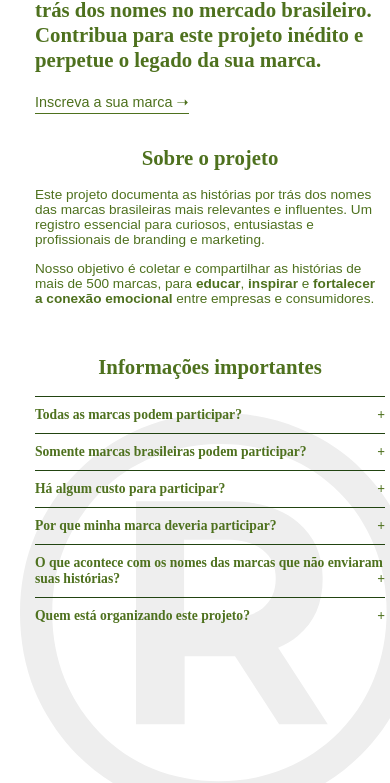
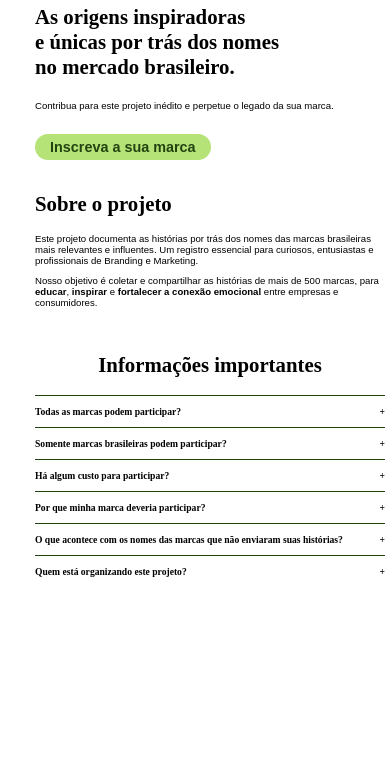
Before and after one commit to themaxine/naming, a plain HTML site: page index.html in a window 390 px wide. Shown: the part 61-844 px from the top of the page. Drawn offline with Linux system fonts and the light colour scheme; a web font is replaced by a local one.

Commit message:
Add files via upload
teste 2

```diff
--- a/index.html
+++ b/index.html
@@ -17,17 +17,25 @@
             <a href="#contato">Contato</a>
             <a href="#inscricao">Inscrição</a>
         </nav> -->
+    <a href="index.html">
+
+    </a>
+    <!-- Outros elementos do header, como navegação, podem vir aqui -->
     </header>
     <main>
+
         <div class="bottom-gradient"></div>
         <div class="content">
-            <h1>As origens inspiradoras e únicas por trás dos nomes no mercado brasileiro.<br>Contribua para este projeto inédito e perpetue o legado da sua marca.</h1>
-            <a href="#inscricao" class="cta"> Inscreva a sua marca ➝</a>
+            <img src="flag.svg" alt="Logo do Projeto" class="logo">
+            <h1>As origens inspiradoras <br>e únicas por trás dos nomes <br>no mercado brasileiro.</h1>
+            <p>Contribua para este projeto inédito e perpetue o legado da sua marca.</p>
+            <br>
+            <a href="#inscricao" class="cta"> Inscreva a sua marca</a>
         </div>
         <br>
         <div id="about">
             <h2>Sobre o projeto</h2>
-            <p>Este projeto documenta as histórias por trás dos nomes das marcas brasileiras mais relevantes e influentes. Um registro essencial para curiosos, entusiastas e profissionais de branding e marketing.</p>
+            <p>Este projeto documenta as histórias por trás dos nomes das marcas brasileiras mais relevantes e influentes. Um registro essencial para curiosos, entusiastas e profissionais de Branding e Marketing.</p>
             <p>Nosso objetivo é coletar e compartilhar as histórias de mais de 500 marcas, para <b>educar</b>, <b>inspirar</b> e <b>fortalecer a conexão emocional</b> entre empresas e consumidores.</p>
         </div>
         <br>
--- a/styles.css
+++ b/styles.css
@@ -3,12 +3,13 @@ body {
     margin: auto;
     padding: 40px;
     background-color: white;
-    color: #4e711e;
-    background-image: url('R.svg');
+    /* color: #4e711e; */
+    color: black;
+    /* background-image: url('R.svg');
     background-repeat: no-repeat;
     background-position: calc(100% + 30px) calc(100% + 30px);
     background-attachment: fixed;
-    background-size: 400px auto;
+    background-size: 400px auto; */
     display: flex;
     justify-content: center;
     align-items: center;
@@ -18,6 +19,12 @@ body {
 /* Cabeçalho */
 header {
     padding: 0px;
+
+}
+
+.logo {
+    width: 40px; /* Ajuste o tamanho conforme necessário */
+    height: auto; /* Mantém a proporção do logo */
 }
 
 nav a {
@@ -33,19 +40,20 @@ main {
     position: relative;
     align-items: center;
     width: 100%;
-    max-width: 800px;
+    max-width: 900px;
 }
 
 a {
     font-size: 18px;
     font-weight: 300;
-    color: #4e711e;
+    /* color: #4e711e; */
+    color: black;
 }
 
 /* Conteúdo principal */
 .content, #about, #faq {
     width: 100%;
-    max-width: 600px;
+    max-width: 700px;
     margin: 0 auto;
     padding: 0 20px;
     text-align: left;
@@ -53,9 +61,9 @@ a {
 
 h1 {
     font-family: "Gowun Batang", serif;
-    font-size: 2rem;
+    font-size: 2.5rem;
     margin-bottom: 20px;
-    font-weight: 600;
+    font-weight: 700;
     line-height: 1.2;
     text-align: left;
 }
@@ -64,39 +72,46 @@ h2 {
     font-family: "Gowun Batang", serif;
     font-size: 1.5rem;
     font-weight: 600;
-    text-align: center;
+    text-align: left;
 }
 
 .cta {
     text-decoration: none;
+    font-size: 0.9rem;
     font-family: 'Varta', sans-serif;
-    color: #4e711e;
-    padding: 5px 0;
-    border-bottom: 1px solid #4e711e;
+    font-weight: 600;
+    /* color: #4e711e; */
+    color: #224411;
+    background-color: #b6e377;
+    padding: 5px 15px;
+    border-radius: 30px;
 }
 
 .cta:hover {
-    color: #224411;
-    border-bottom: 1px solid #224411;
+    color: #b6e377;
+    background-color: #224411;
 }
 
 ::selection {
     background: #ffb;
-    color: #4e711e;
+    /* color: #4e711e; */
+    color: black;
 }
 
 ::-moz-selection {
     background: #ffb;
-    color: #4e711e;
+    /* color: #4e711e; */
+    color: black;
 }
 
 p {
     font-size: 1 rem;
     font-family: 'Varta', sans-serif;
+    font-weight: 100;
 }
 
 b {
-    font-weight: 600;
+    font-weight: 700;
 }
 
 /* Perguntas e respostas (FAQ) */
@@ -154,8 +169,15 @@ b {
     }
 
     .cta {
-        font-size: 1rem;
-        padding: 4px 0;
+        text-decoration: none;
+        font-size: 0.9rem;
+        font-family: 'Varta', sans-serif;
+        font-weight: 600;
+        /* color: #4e711e; */
+        color: #224411;
+        background-color: #b6e377;
+        padding: 5px 15px;
+        border-radius: 30px;
     }
 
     a {
@@ -173,11 +195,18 @@ b {
     }
 
     .cta {
+        text-decoration: none;
         font-size: 0.9rem;
-        padding: 3px 0;
+        font-family: 'Varta', sans-serif;
+        font-weight: 600;
+        /* color: #4e711e; */
+        color: #224411;
+        background-color: #b6e377;
+        padding: 5px 15px;
+        border-radius: 30px;
     }
 
     p, .answer, .question {
-        font-size: 0.85rem;
+        font-size: 0.6rem;
     }
 }
```
Also changed, not shown: flag.svg (added).
